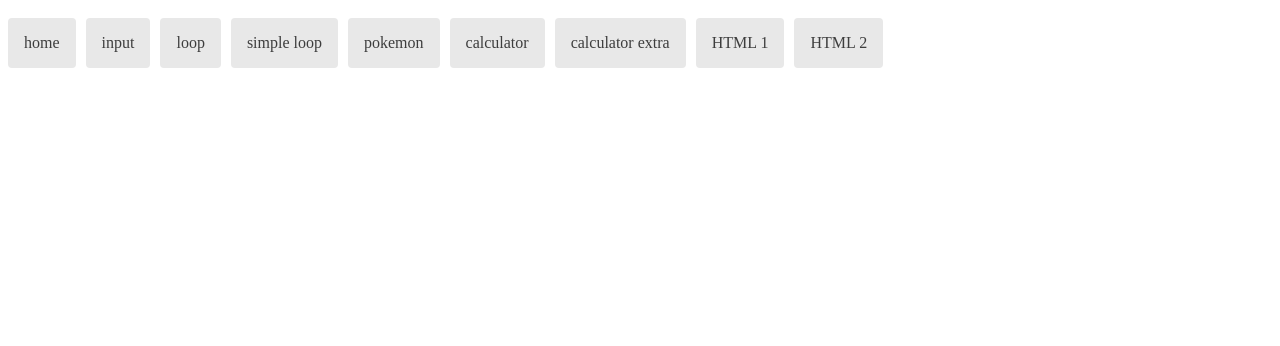
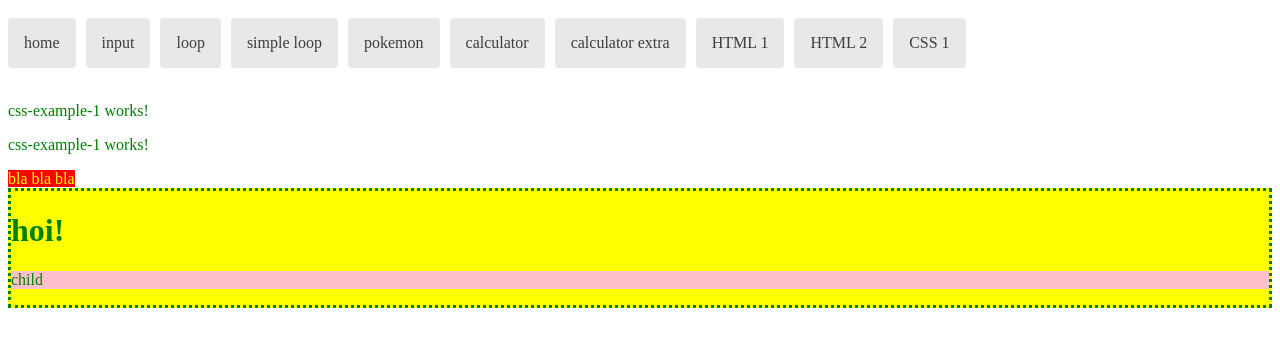
Before and after one commit to topispang/etty-hillesum-lyceum-project, an Angular app: page /css-example-1 in a window 1280 px wide. Before the commit this address led to /. Shown: the top 346 px of the page. Built offline with nearby package versions, Linux system fonts and the light colour scheme.

Commit message:
3 files modified, 3 added

```diff
--- a/src/app/app-routing.module.ts
+++ b/src/app/app-routing.module.ts
@@ -10,6 +10,7 @@ import { CalculatorComponent } from './calculator/calculator.component';
 import { CalculatorExtraComponent } from './calculator-extra/calculator-extra.component';
 import { HtmlExample1Component } from './html-example-1/html-example-1.component';
 import { HtmlExample2Component } from './html-example-2/html-example-2.component';
+import { CssExample1Component } from './css-example-1/css-example-1.component';
 
 const routes: Routes = [
   { path: '', redirectTo: '/home', pathMatch: 'full' },
@@ -22,6 +23,7 @@ const routes: Routes = [
   { path: 'calculator-extra', component: CalculatorExtraComponent },
   { path: 'html-example-1', component: HtmlExample1Component },
   { path: 'html-example-2', component: HtmlExample2Component },
+  { path: 'css-example-1', component: CssExample1Component },
 ];
 
 @NgModule({
--- a/src/app/app.component.html
+++ b/src/app/app.component.html
@@ -9,6 +9,7 @@
   <a routerLink="/calculator-extra">calculator extra</a>
   <a routerLink="/html-example-1">HTML 1</a>
   <a routerLink="/html-example-2">HTML 2</a>
+  <a routerLink="/css-example-1">CSS 1</a>
 </nav>
 <br />
 <router-outlet></router-outlet>
--- a/src/app/app.module.ts
+++ b/src/app/app.module.ts
@@ -12,6 +12,7 @@ import { CalculatorComponent } from './calculator/calculator.component';
 import { CalculatorExtraComponent } from './calculator-extra/calculator-extra.component';
 import { HtmlExample1Component } from './html-example-1/html-example-1.component';
 import { HtmlExample2Component } from './html-example-2/html-example-2.component';
+import { CssExample1Component } from './css-example-1/css-example-1.component';
 
 import { AppRoutingModule } from './app-routing.module';
 
@@ -28,6 +29,7 @@ import { AppRoutingModule } from './app-routing.module';
     CalculatorExtraComponent,
     HtmlExample1Component,
     HtmlExample2Component,
+    CssExample1Component,
   ],
   bootstrap: [AppComponent],
 })
--- /dev/null
+++ b/src/app/css-example-1/css-example-1.component.css
@@ -0,0 +1,25 @@
+.cool {
+  font-family: 'Wingdings 3';
+}
+
+.red {
+  background-color: red;
+  color: yellow;
+}
+
+.red:hover {
+  background-color: blue;
+}
+
+.parent {
+  border-style: dotted;
+  background-color: yellow;
+}
+
+.parent p {
+  background-color: pink;
+}
+
+:host {
+  color: green;
+}
--- /dev/null
+++ b/src/app/css-example-1/css-example-1.component.html
@@ -0,0 +1,10 @@
+<p>css-example-1 works!</p>
+
+<p class="cool">css-example-1 works!</p>
+
+<span class="red">bla bla bla</span>
+
+<div class="parent">
+  <h1>hoi!</h1>
+  <p>child</p>
+</div>
--- /dev/null
+++ b/src/app/css-example-1/css-example-1.component.ts
@@ -0,0 +1,15 @@
+import { Component, OnInit } from '@angular/core';
+
+@Component({
+  selector: 'app-css-example-1',
+  templateUrl: './css-example-1.component.html',
+  styleUrls: ['./css-example-1.component.css']
+})
+export class CssExample1Component implements OnInit {
+
+  constructor() { }
+
+  ngOnInit() {
+  }
+
+}
```
